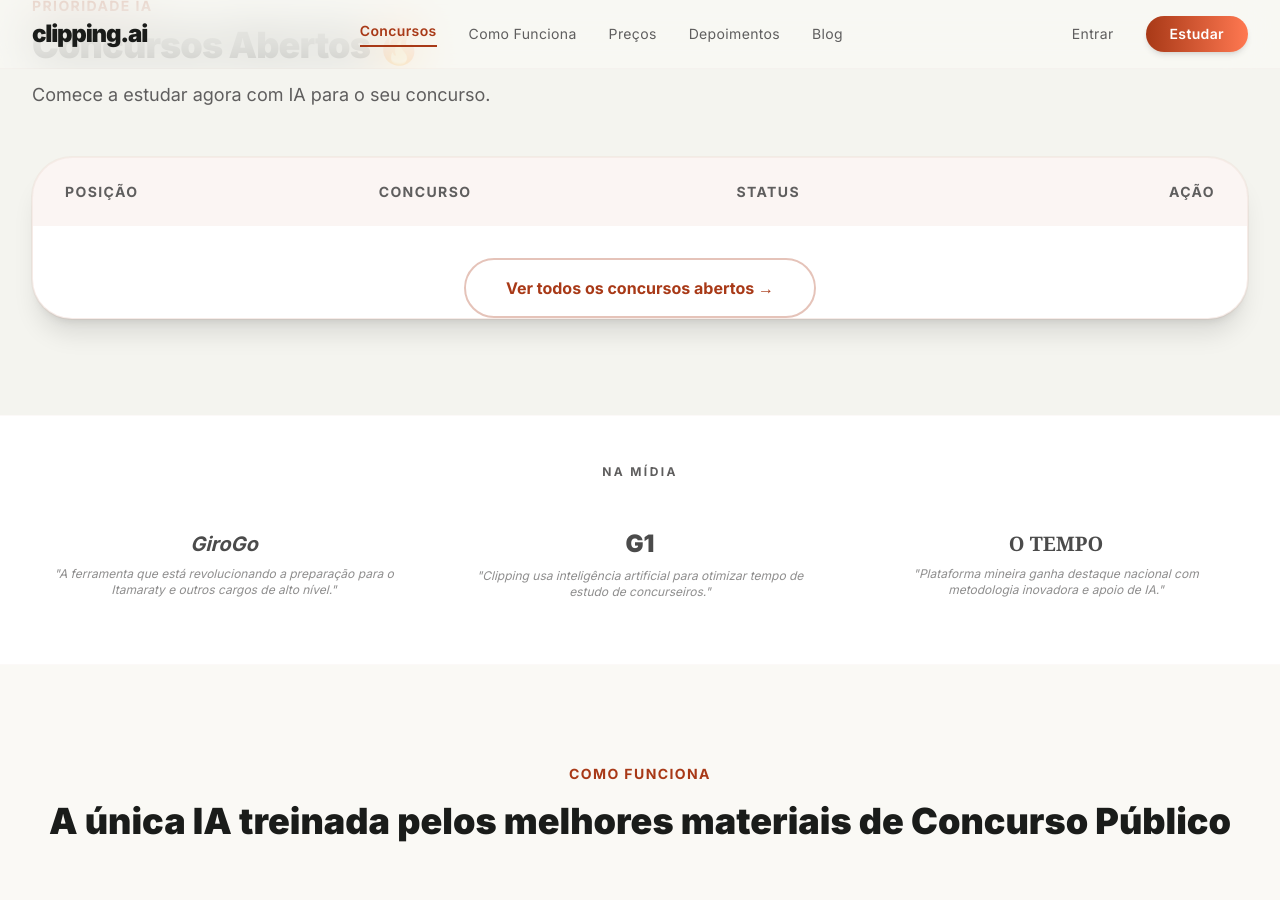
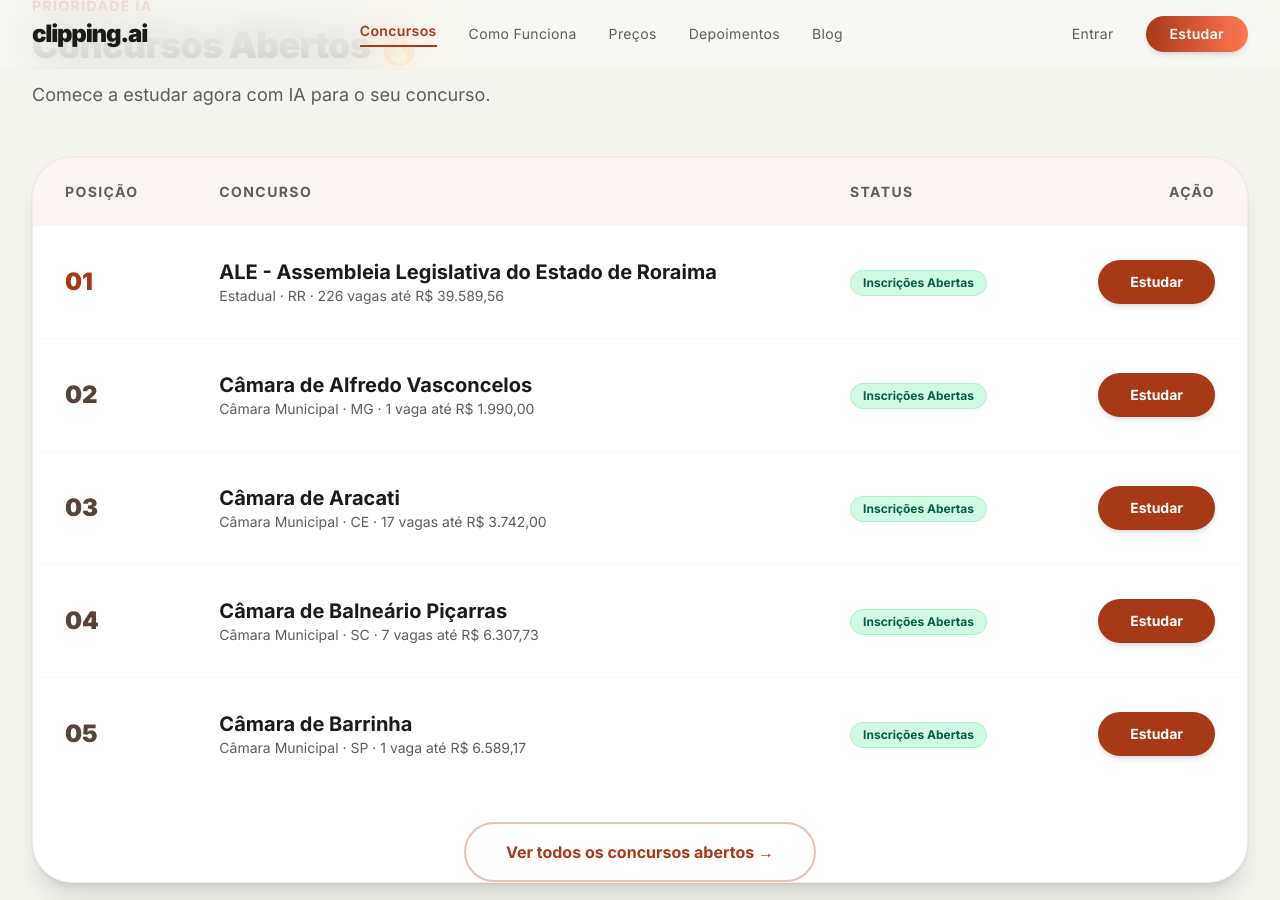
Before and after one commit to lucarp/hq4-ai-pages, a Jekyll site: the page built from index.html, in a window 1280 px wide and 900 px high, scrolled down 995 px. Built offline with Jekyll 4.4.1, drawn with Linux system fonts in a browser that asks for light colours; nearby versions of some CDN libraries.

Commit message:
🏆 chore: leaderboard + botão ver todos (2026-04-11)

```diff
--- a/index.html
+++ b/index.html
@@ -71,7 +71,71 @@ description: "Acelere sua aprovação com IA treinada nos melhores materiais par
           </thead>
                     <tbody class="divide-y divide-outline-variant/10">
             <!-- LEADERBOARD_START -->
-
+            <tr class="group hover:bg-primary/5 transition-colors">
+              <td class="px-8 py-8"><span class="text-2xl font-black text-primary">01</span></td>
+              <td class="px-8 py-8">
+                <div class="flex flex-col">
+                  <span class="text-xl font-bold text-on-surface">ALE - Assembleia Legislativa do Estado de Roraima</span>
+                  <span class="text-sm text-secondary">Estadual · RR · 226 vagas até R$ 39.589,56</span>
+                </div>
+              </td>
+              <td class="px-8 py-8"><span class="inline-flex items-center px-3 py-1 rounded-full bg-emerald-100 text-emerald-800 text-xs font-bold border border-emerald-200">Inscrições Abertas</span></td>
+              <td class="px-8 py-8 text-right">
+                <a href="https://clipping.ai" class="inline-block bg-primary hover:bg-primary-container text-on-primary px-8 py-3 rounded-full text-sm font-bold transition-all shadow-md active:scale-95">Estudar</a>
+              </td>
+            </tr>
+            <tr class="group hover:bg-primary/5 transition-colors">
+              <td class="px-8 py-8"><span class="text-2xl font-black text-on-surface-variant">02</span></td>
+              <td class="px-8 py-8">
+                <div class="flex flex-col">
+                  <span class="text-xl font-bold text-on-surface">Câmara de Alfredo Vasconcelos</span>
+                  <span class="text-sm text-secondary">Câmara Municipal · MG · 1 vaga até R$ 1.990,00</span>
+                </div>
+              </td>
+              <td class="px-8 py-8"><span class="inline-flex items-center px-3 py-1 rounded-full bg-emerald-100 text-emerald-800 text-xs font-bold border border-emerald-200">Inscrições Abertas</span></td>
+              <td class="px-8 py-8 text-right">
+                <a href="https://clipping.ai" class="inline-block bg-primary hover:bg-primary-container text-on-primary px-8 py-3 rounded-full text-sm font-bold transition-all shadow-md active:scale-95">Estudar</a>
+              </td>
+            </tr>
+            <tr class="group hover:bg-primary/5 transition-colors">
+              <td class="px-8 py-8"><span class="text-2xl font-black text-on-surface-variant">03</span></td>
+              <td class="px-8 py-8">
+                <div class="flex flex-col">
+                  <span class="text-xl font-bold text-on-surface">Câmara de Aracati</span>
+                  <span class="text-sm text-secondary">Câmara Municipal · CE · 17 vagas até R$ 3.742,00</span>
+                </div>
+              </td>
+              <td class="px-8 py-8"><span class="inline-flex items-center px-3 py-1 rounded-full bg-emerald-100 text-emerald-800 text-xs font-bold border border-emerald-200">Inscrições Abertas</span></td>
+              <td class="px-8 py-8 text-right">
+                <a href="https://clipping.ai" class="inline-block bg-primary hover:bg-primary-container text-on-primary px-8 py-3 rounded-full text-sm font-bold transition-all shadow-md active:scale-95">Estudar</a>
+              </td>
+            </tr>
+            <tr class="group hover:bg-primary/5 transition-colors">
+              <td class="px-8 py-8"><span class="text-2xl font-black text-on-surface-variant">04</span></td>
+              <td class="px-8 py-8">
+                <div class="flex flex-col">
+                  <span class="text-xl font-bold text-on-surface">Câmara de Balneário Piçarras</span>
+                  <span class="text-sm text-secondary">Câmara Municipal · SC · 7 vagas até R$ 6.307,73</span>
+                </div>
+              </td>
+              <td class="px-8 py-8"><span class="inline-flex items-center px-3 py-1 rounded-full bg-emerald-100 text-emerald-800 text-xs font-bold border border-emerald-200">Inscrições Abertas</span></td>
+              <td class="px-8 py-8 text-right">
+                <a href="https://clipping.ai" class="inline-block bg-primary hover:bg-primary-container text-on-primary px-8 py-3 rounded-full text-sm font-bold transition-all shadow-md active:scale-95">Estudar</a>
+              </td>
+            </tr>
+            <tr class="group hover:bg-primary/5 transition-colors">
+              <td class="px-8 py-8"><span class="text-2xl font-black text-on-surface-variant">05</span></td>
+              <td class="px-8 py-8">
+                <div class="flex flex-col">
+                  <span class="text-xl font-bold text-on-surface">Câmara de Barrinha</span>
+                  <span class="text-sm text-secondary">Câmara Municipal · SP · 1 vaga até R$ 6.589,17</span>
+                </div>
+              </td>
+              <td class="px-8 py-8"><span class="inline-flex items-center px-3 py-1 rounded-full bg-emerald-100 text-emerald-800 text-xs font-bold border border-emerald-200">Inscrições Abertas</span></td>
+              <td class="px-8 py-8 text-right">
+                <a href="https://clipping.ai" class="inline-block bg-primary hover:bg-primary-container text-on-primary px-8 py-3 rounded-full text-sm font-bold transition-all shadow-md active:scale-95">Estudar</a>
+              </td>
+            </tr>
             <!-- LEADERBOARD_END -->
           </tbody>
 
```
